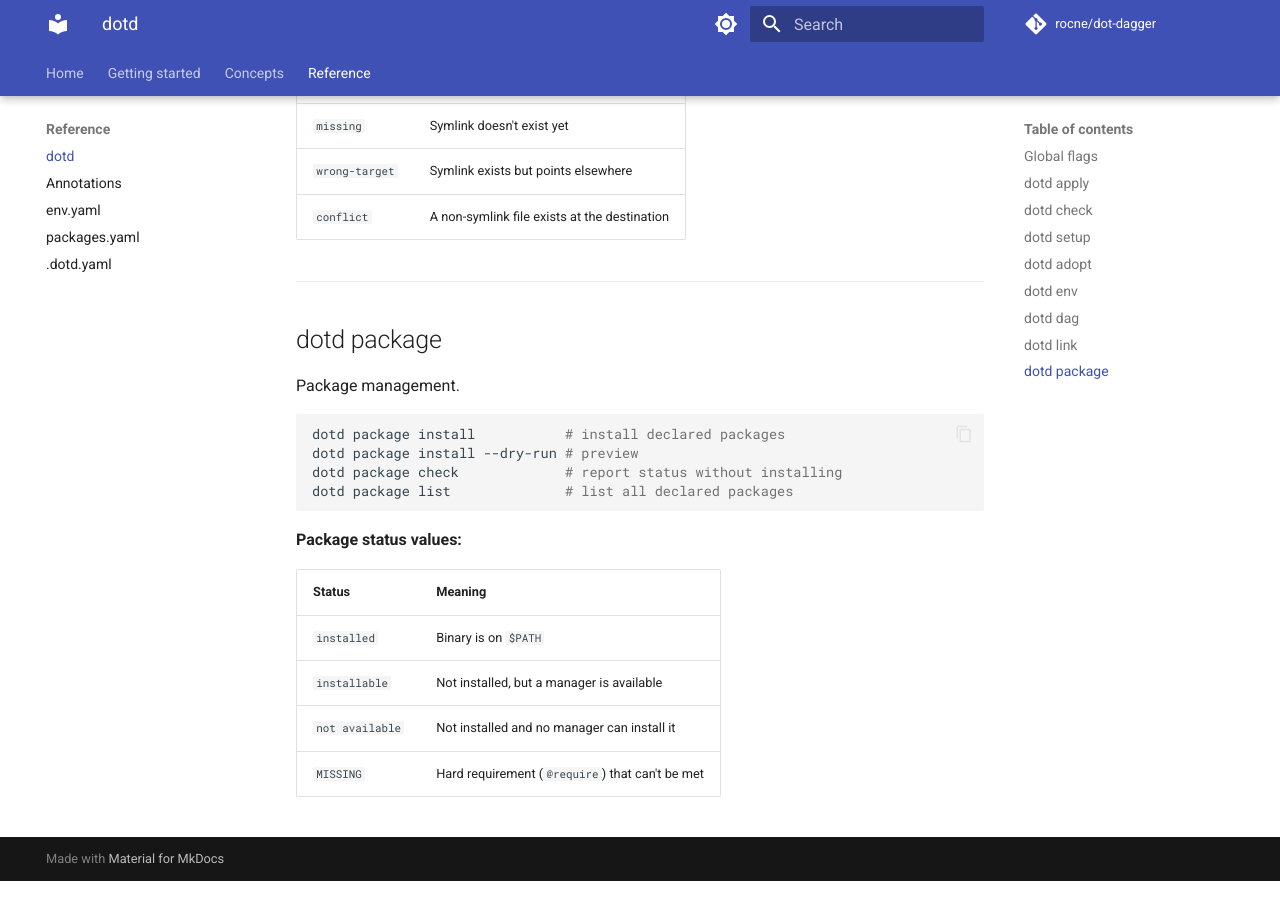
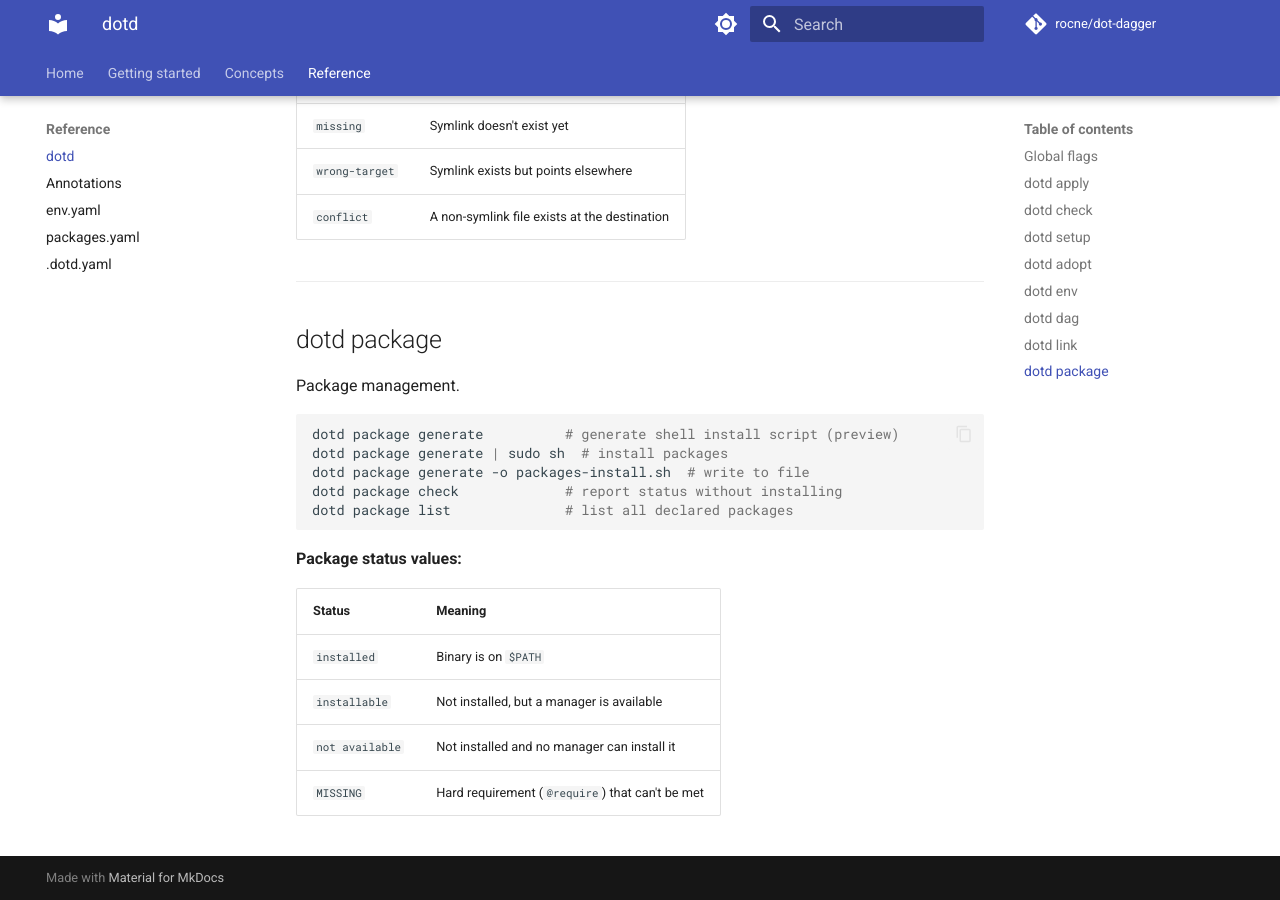
Before and after one commit to rocne/dot-dagger, an MkDocs documentation site: the page built from docs/reference/dotd.md, in a window 1280 px wide and 900 px high, scrolled down 3891 px. Built offline with MkDocs 1.6.1 and Material for MkDocs 9.7.7, drawn with Linux system fonts in a browser that asks for light colours; comment, search, counter and statistics services are not loaded; some of the changed text lies outside the part shown.

Commit message:
docs: audit fixes — package generate, distro detection, adopt extensions
- package install → package generate with correct usage examples
- distro on macOS documented as "macos" (not sw_vers version name)
- .config extension added to dotd adopt placement table

Co-Authored-By: Claude Sonnet 4.6 <noreply@anthropic.com>

````diff
--- a/docs/reference/dotd.md
+++ b/docs/reference/dotd.md
@@ -160,8 +160,9 @@ dotd link remove --dry-run     # preview removal
 Package management.
 
 ```sh
-dotd package install           # install declared packages
-dotd package install --dry-run # preview
+dotd package generate          # generate shell install script (preview)
+dotd package generate | sudo sh  # install packages
+dotd package generate -o packages-install.sh  # write to file
 dotd package check             # report status without installing
 dotd package list              # list all declared packages
 ```
````
Also changed, not shown: other parts of docs/reference/dotd.md (+2 -2 lines), README.md (+5 -4 lines), docs/concepts/conditions.md (+2 -2 lines), docs/getting-started/first-machine.md (+1 -1 lines), docs/reference/env-yaml.md (+1 -1 lines).
